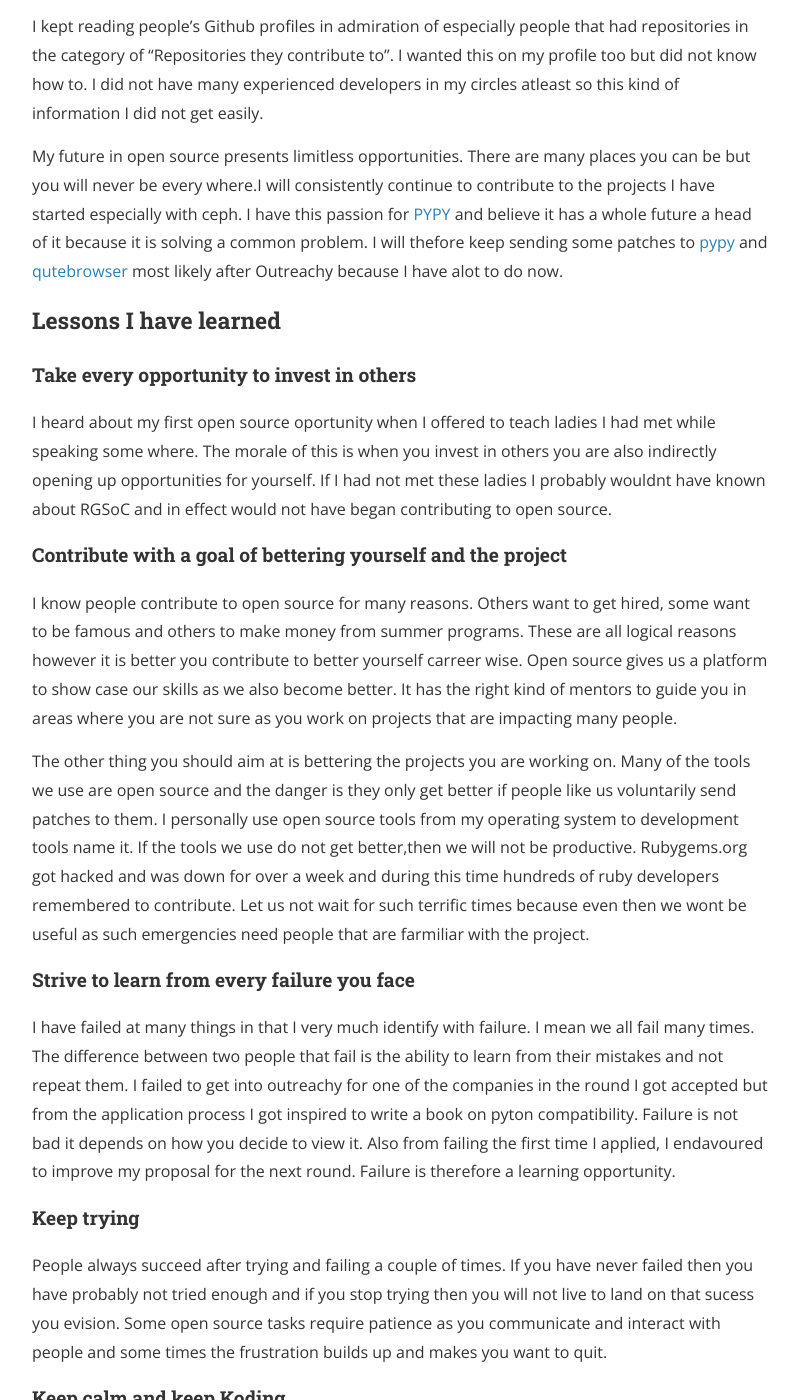
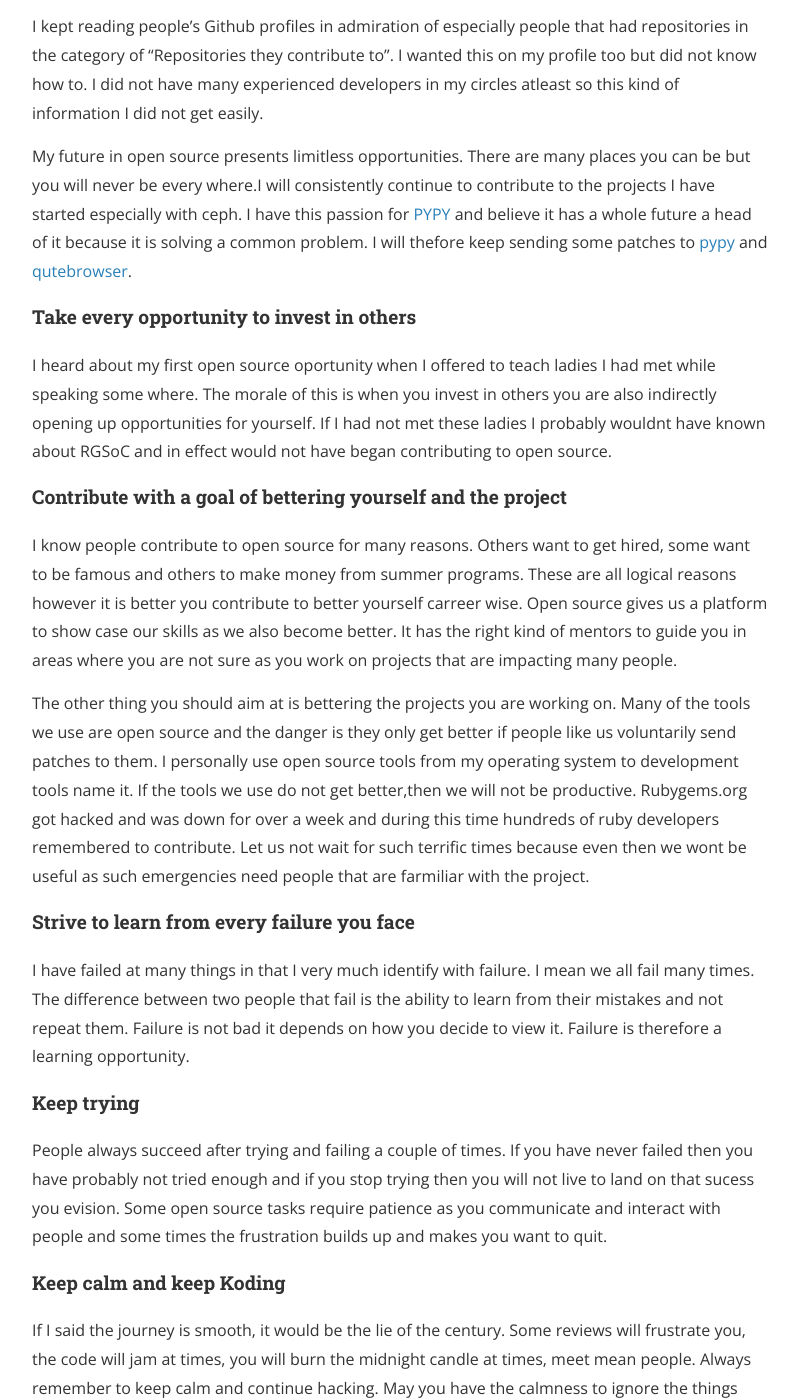
Before and after one commit to saidatnanjuki/saidatnanjuki.github.io, a Jekyll site: the page built from _posts/2017-06-15-opensource.md, in a window 1280 px wide and 1400 px high, scrolled down 414 px. Shown: the whole window, without its empty margins (240-1039 px from the left). Built offline with Jekyll 4.4.1, drawn with Linux system fonts in a browser that asks for light colours; nearby versions of some CDN libraries; comment, search, counter and statistics services are not loaded; a style sheet for code colours, icons or effects is not loaded.

Commit message:
my life journey

```diff
--- a/_posts/2017-06-15-opensource.md
+++ b/_posts/2017-06-15-opensource.md
@@ -8,9 +8,7 @@ This is a tale of a dream come true. This story starts way back in 2016. I was w
 I kept reading people's Github profiles in admiration of especially people that had repositories in the category of "Repositories they contribute to". I wanted this on my profile too but did not know how to. I did not have many experienced developers in my circles atleast so this kind of information I did not get easily.
 
 
-My future in open source presents limitless opportunities. There are many places you can be but you will never be every where.I will consistently continue to contribute to the projects I have started especially with ceph. I have this passion for [PYPY](https://bitbucket.org/pypy/pypy) and believe it has a whole future a head of it because it is solving a common problem. I will thefore keep sending some patches to [pypy](https://bitbucket.org/pypy/pypy) and [qutebrowser](https://github.com/qutebrowser/qutebrowser) most likely after Outreachy because I have alot to do now.
-
-### Lessons I have learned
+My future in open source presents limitless opportunities. There are many places you can be but you will never be every where.I will consistently continue to contribute to the projects I have started especially with ceph. I have this passion for [PYPY](https://bitbucket.org/pypy/pypy) and believe it has a whole future a head of it because it is solving a common problem. I will thefore keep sending some patches to [pypy](https://bitbucket.org/pypy/pypy) and [qutebrowser](https://github.com/qutebrowser/qutebrowser).
 
 #### Take every opportunity to invest in others
 
@@ -24,7 +22,7 @@ The other thing you should aim at is bettering the projects you are working on.
 
 #### Strive to learn from every failure you face
 
-I have failed at many things in that I very much identify with failure. I mean we all fail many times.  The difference between two people that fail is the ability to learn from their mistakes and not repeat them. I failed to get into outreachy for one of the companies in the round I got accepted but from the application process I got inspired to write a book on pyton compatibility. Failure is not bad it depends on how you decide to view it. Also from failing the first time I applied, I endavoured to improve my proposal for the next round. Failure is therefore a learning opportunity.
+I have failed at many things in that I very much identify with failure. I mean we all fail many times.  The difference between two people that fail is the ability to learn from their mistakes and not repeat them. Failure is not bad it depends on how you decide to view it.  Failure is therefore a learning opportunity.
 
 #### Keep trying
 
```
